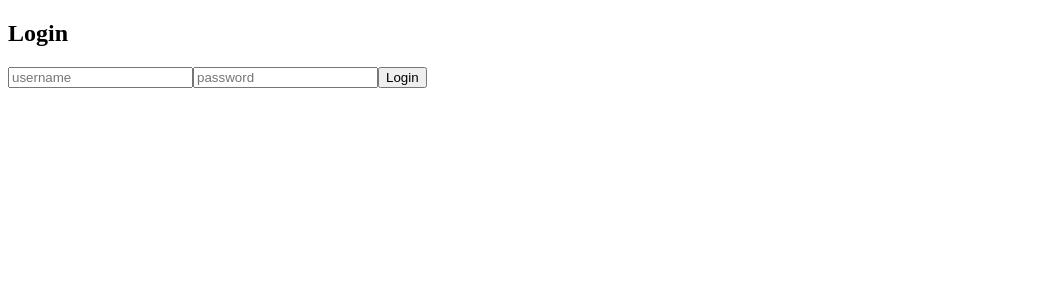
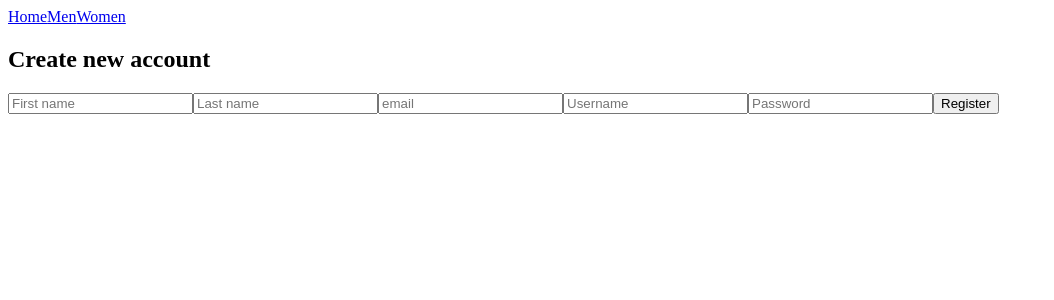
Before and after one commit to 2208-GS-Team-4/Acme-Shopping, a React app: page /register in a window 1280 px wide. Shown: the top 300 px of the page, without its empty margins (0-1054 px from the left). Built offline with nearby package versions, Linux system fonts and the light colour scheme; the HTML template or start-up script is replaced by a standard one.

Commit message:
updated registration functionality - users can now login and create accounts

```diff
--- a/src/components/App.js
+++ b/src/components/App.js
@@ -7,27 +7,6 @@ import axios from "axios";
 import RouterComponent from "./RouterComponent";
 
 const App = () => {
-  const { user } = useSelector((state) => state.user);
-  const dispatch = useDispatch();
-
-  const loginWithToken = async () => {
-    const token = window.localStorage.getItem("token");
-    if (token) {
-      const response = await axios.get("/api/auth", {
-        headers: {
-          authorization: token,
-        },
-      });
-
-      dispatch(setUser(response.data));
-    }
-  };
-
-  useEffect(() => {
-    loginWithToken();
-  }, []);
-
-  if (!user.id) return <Login />;
   return (
     <div>
       <nav>
--- a/src/components/Home.js
+++ b/src/components/Home.js
@@ -14,8 +14,9 @@ const Home = () => {
 
   return (
     <div id="loggedInDiv">
-      <p>Welcome {user.username}!!</p>
-      <button onClick={logout}>Logout</button>
+      {user.id && <p>Welcome {user.username}!!</p>}
+      {user.id && <button onClick={logout}>Logout</button>}
+      {!user.id && <Link to="/login">Login</Link>}
     </div>
   );
 };
--- a/src/components/Login.js
+++ b/src/components/Login.js
@@ -2,9 +2,12 @@ import React, { useState } from "react";
 import { useDispatch } from "react-redux";
 import { setUser } from "../store/userSlice";
 import axios from "axios";
+import { Link, Navigate } from "react-router-dom";
+import { useNavigate } from "react-router-dom";
 
 const Login = () => {
   const dispatch = useDispatch();
+  const navigate = useNavigate();
   const [credentials, setCredentials] = useState({
     username: "",
     password: "",
@@ -24,6 +27,7 @@ const Login = () => {
       });
 
       dispatch(setUser(response.data));
+      navigate('/');
     }
   };
 
@@ -54,6 +58,7 @@ const Login = () => {
         />
         <button>Login</button>
       </form>
+      <Link to="/register">Need an account?</Link>
     </div>
   );
 };
--- a/src/components/Register.js
+++ b/src/components/Register.js
@@ -1,9 +1,58 @@
-import React from 'react';
+import axios from "axios";
+import React, { useState, useEffect } from "react";
+import { useNavigate } from "react-router-dom";
 
 const Register = () => {
+    const navigate = useNavigate();
+
+    const [firstName, setFirstName] = useState('');
+    const [lastName, setLastName] = useState('');
+    const [email, setEmail] = useState('');
+    const [username,setUsername] = useState('');
+    const [password,setPassword] = useState('');
+
+    const handleFirstNameChange = (event) => {
+        setFirstName(event.target.value);
+    };
+    const handleLastNameChange = (event) => {
+        setLastName(event.target.value);
+    };
+    const handleEmailChange = (event) => {
+        setEmail(event.target.value);
+    };
+    const handleUsernameChange = (event) => {
+        setUsername(event.target.value);
+    };
+    const handlePasswordChange = (event) => {
+        setPassword(event.target.value);
+    };
+
+    const registerUser = async (event) => {
+        event.preventDefault();
+        const body = {
+            firstName,
+            lastName,
+            email,
+            username,
+            password
+        };
+        await axios.post('/api/users', body);
+
+        // need to redirect to login page after registering
+        navigate("/login");
+    };
+
     return (
         <div>
-
+            <h2>Create new account</h2>
+            <form onSubmit={registerUser}>
+                <input placeholder="First name" onChange={handleFirstNameChange}/>
+                <input placeholder="Last name" onChange={handleLastNameChange}/>
+                <input placeholder="email" onChange={handleEmailChange}/>
+                <input placeholder="Username" onChange={handleUsernameChange}/>
+                <input placeholder="Password" onChange={handlePasswordChange}/>
+                <button>Register</button>
+            </form>
         </div>
     );
 };
--- a/src/components/RouterComponent.js
+++ b/src/components/RouterComponent.js
@@ -7,31 +7,44 @@ import ProductCategoryMen from "./ProductCategoryMen";
 import ProductCategoryWomen from "./ProductCategoryWomen";
 import SingleMenProduct from "./SingleMenProduct";
 import SingleWomenProduct from "./SingleWomenProduct";
+import Login from "./Login";
+import Register from "./Register";
+
+import { setUser } from "../store/userSlice";
+import { useSelector, useDispatch } from "react-redux";
+import axios from "axios";
 
 const RouterComponent = () => {
+  const { user } = useSelector((state) => state.user);
+  const dispatch = useDispatch();
+
+  const loginWithToken = async () => {
+    const token = window.localStorage.getItem("token");
+    if (token) {
+      const response = await axios.get("/api/auth", {
+        headers: {
+          authorization: token,
+        },
+      });
+      dispatch(setUser(response.data));
+    }
+  };
+
+  useEffect(() => {
+    loginWithToken();
+  }, []);
+
   return (
     <Routes>
+      {!user.id && <Route path='/login' element={<Login />}/>}
+      {!user.id && <Route path='/register' element={<Register />}/>}
       <Route exact path="/" element={<Home />} />
-
       <Route exact path="/men" element={<AllMenProducts />} />
       <Route exact path="/men/:productType" element={<ProductCategoryMen />} />
-      <Route
-        exact
-        path="/men/:productType/:id"
-        element={<SingleMenProduct />}
-      />
-
+      <Route exact path="/men/:productType/:id" element={<SingleMenProduct />}/>
       <Route exact path="/women" element={<AllWomenProducts />} />
-      <Route
-        exact
-        path="/women/:productType"
-        element={<ProductCategoryWomen />}
-      />
-      <Route
-        exact
-        path="/women/:productType/:id"
-        element={<SingleWomenProduct />}
-      />
+      <Route exact path="/women/:productType" element={<ProductCategoryWomen />}/>
+      <Route exact path="/women/:productType/:id" element={<SingleWomenProduct />}/>
     </Routes>
   );
 };
```
